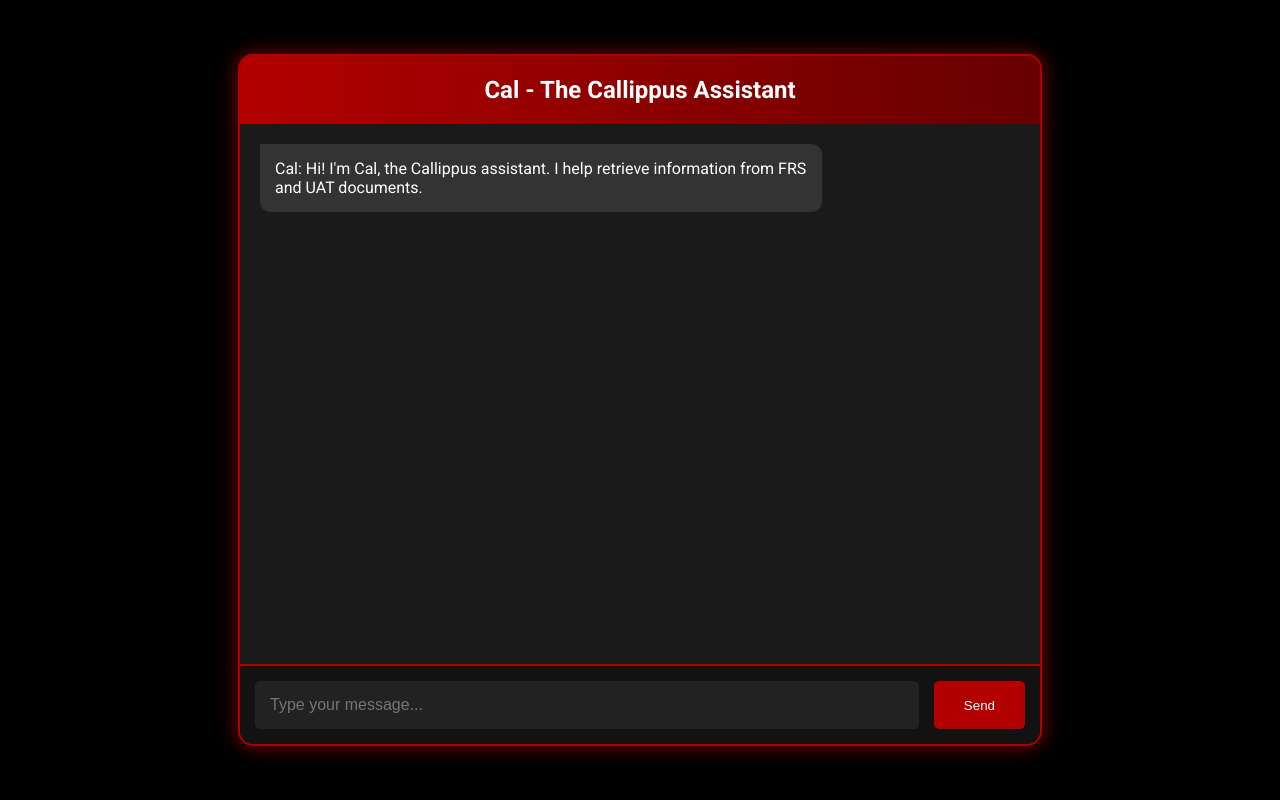
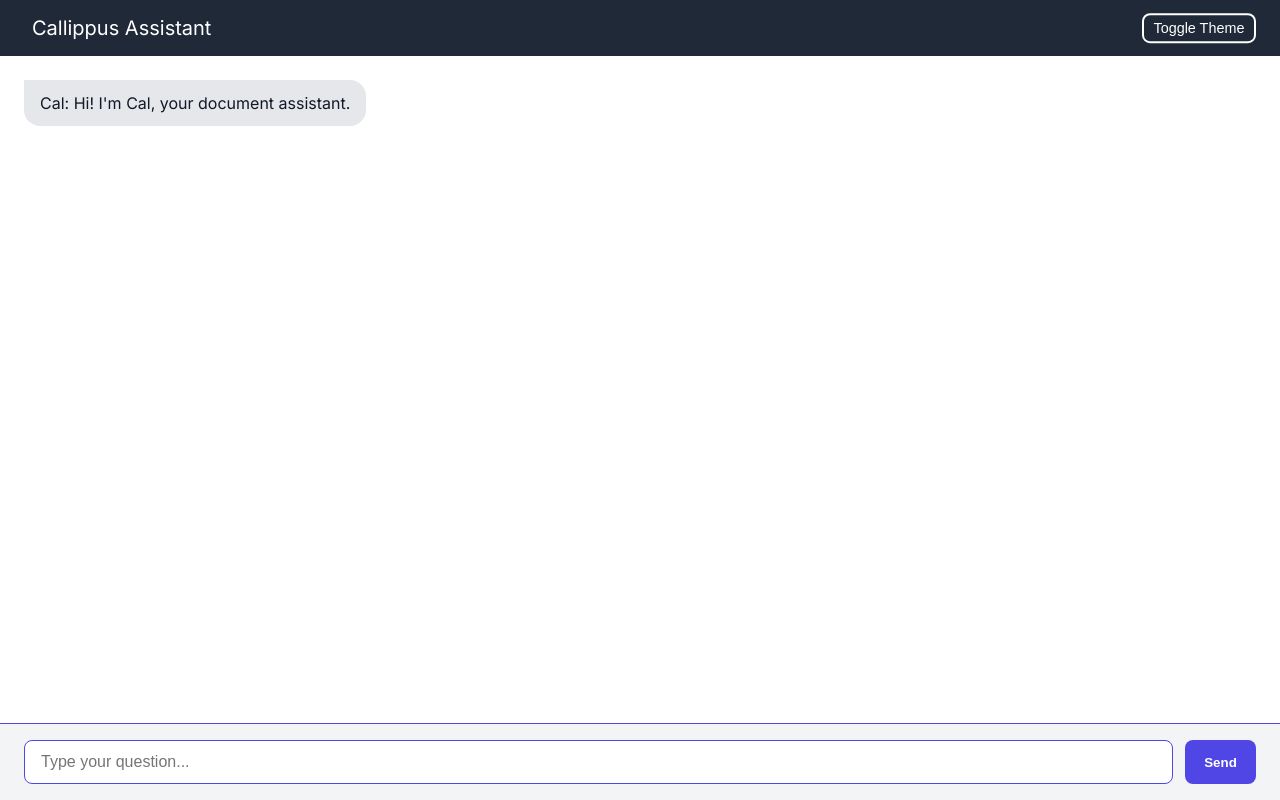
Before and after one commit to SNEAKO7/chatbot_RAG, a plain HTML site: page index.html in a window 1280 px wide. Drawn offline with Linux system fonts and the light colour scheme.

Commit message:
Update index.html

```diff
--- a/index.html
+++ b/index.html
@@ -1,226 +1,210 @@
 <!DOCTYPE html>
 <html lang="en">
 <head>
-    <meta charset="UTF-8">
-    <meta name="viewport" content="width=device-width, initial-scale=1.0">
-    <title>Cal - AI Chatbot</title>
-    <link href="https://fonts.googleapis.com/css2?family=Roboto:wght@400;700&display=swap" rel="stylesheet">
-
+  <meta charset="UTF-8" />
+  <meta name="viewport" content="width=device-width, initial-scale=1.0"/>
+  <title>Callippus Assistant</title>
+  <link href="https://fonts.googleapis.com/css2?family=Inter:wght@400;600&display=swap" rel="stylesheet" />
   <style>
+    :root {
+      --bg: #f9fafb;
+      --header-bg: #1f2937;
+      --header-text: #fff;
+      --chat-bg: #ffffff;
+      --user-bg: #111827;
+      --user-text: #ffffff;
+      --bot-bg: #e5e7eb;
+      --bot-text: #111827;
+      --input-bg: #f3f4f6;
+      --input-text: #000;
+      --accent: #4f46e5;
+    }
+    .dark {
+      --bg: #0f172a;
+      --header-bg: #0f172a;
+      --header-text: #fff;
+      --chat-bg: #1e293b;
+      --user-bg: #334155;
+      --user-text: #fff;
+      --bot-bg: #475569;
+      --bot-text: #fff;
+      --input-bg: #1e293b;
+      --input-text: #fff;
+      --accent: #6366f1;
+    }
+    * { box-sizing: border-box; margin:0; padding:0; }
     body {
-            font-family: 'Roboto', sans-serif;
-            background-color: #000000;
-            color: #ffffff;
-            display: flex;
-            justify-content: center;
-            align-items: center;
-            height: 100vh;
-            margin: 0;
-        }
-
-        .chat-container {
-            width: 90vw;
-            max-width: 800px;
-            background: #1a1a1a;
-            box-shadow: 0px 0px 20px rgba(255, 0, 0, 0.5);
-            border-radius: 15px;
-            overflow: hidden;
-            border: 2px solid #b30000;
-            animation: scaleIn 0.5s ease-out;
-        }
-
-        .chat-header {
-            background: linear-gradient(to right, #b30000, #660000);
-            color: #ffffff;
-            padding: 20px;
-            text-align: center;
-            font-weight: bold;
-            font-size: 24px;
-        }
-
-        .chat-box {
-            height: 70vh;
-            max-height: 500px;
-            overflow-y: auto;
-            padding: 20px;
+      font-family: 'Inter', sans-serif;
+      background: var(--bg);
       display: flex;
       flex-direction: column;
-            background: #1a1a1a;
+      height:100vh;
+      transition: background 0.3s;
+    }
+    .header {
+      background: var(--header-bg);
+      color: var(--header-text);
+      padding: 1rem 2rem;
+      font-size: 1.25rem;
+      position: relative;
+    }
+    .toggle-btn {
+      position: absolute;
+      right: 1.5rem;
+      top: 50%;
+      transform: translateY(-50%);
+      background: none;
+      border: 2px solid var(--header-text);
+      color: var(--header-text);
+      padding: 0.3rem 0.6rem;
+      border-radius: 0.5rem;
+      cursor: pointer;
+      font-size: 0.9rem;
+      transition: background 0.2s, color 0.2s;
+    }
+    .toggle-btn:hover {
+      background: var(--header-text);
+      color: var(--header-bg);
+    }
+    #chatbox {
+      flex: 1;
+      padding: 1.5rem;
+      overflow-y: auto;
+      background: var(--chat-bg);
+      display: flex;
+      flex-direction: column;
+      gap: 1rem;
       scroll-behavior: smooth;
     }
-
-        .user-message, .bot-message {
+    .message {
       max-width: 70%;
-            padding: 15px;
-            border-radius: 10px;
-            margin-bottom: 15px;
-            word-wrap: break-word;
-            position: relative;
+      padding: 0.75rem 1rem;
+      border-radius: 1rem;
       opacity: 0;
-            animation: fadeIn 0.5s ease-in forwards;
+      animation: fadeIn 0.3s forwards;
+      line-height: 1.4;
     }
-
-        .user-message {
-            background: #b30000;
-            color: #ffffff;
+    .user {
+      background: var(--user-bg);
+      color: var(--user-text);
       align-self: flex-end;
       border-top-right-radius: 0;
     }
-
-        .bot-message {
-            background: #333333;
-            color: #ffffff;
+    .bot {
+      background: var(--bot-bg);
+      color: var(--bot-text);
       align-self: flex-start;
       border-top-left-radius: 0;
     }
-
+    @keyframes fadeIn {
+      to { opacity: 1; }
+    }
     .typing {
-            background: #333333;
-            color: #aaaaaa;
-            font-style: italic;
       display: flex;
-            align-items: center;
-            padding: 10px;
-            border-radius: 5px;
-            margin-bottom: 10px;
+      align-self: flex-start;
+      gap: 0.3rem;
     }
-
-        .typing span {
-            display: inline-block;
-            width: 8px;
-            height: 8px;
-            background: #aaaaaa;
+    .dot {
+      width: 0.6rem; height: 0.6rem;
+      background: var(--bot-text);
       border-radius: 50%;
-            margin: 0 2px;
-            animation: pulse 1.2s infinite;
+      animation: bounce 0.8s infinite;
     }
-
-        .typing span:nth-child(2) {
-            animation-delay: 0.2s;
+    .dot:nth-child(2) { animation-delay: 0.2s; }
+    .dot:nth-child(3) { animation-delay: 0.4s; }
+    @keyframes bounce {
+      0%, 80%, 100% { transform: translateY(0); }
+      40% { transform: translateY(-6px); }
     }
-
-        .typing span:nth-child(3) {
-            animation-delay: 0.4s;
+    .input-area {
+      display: flex;
+      padding: 1rem 1.5rem;
+      background: var(--input-bg);
+      border-top: 1px solid var(--accent);
     }
-
-        .chat-input {
-            display: flex;
-            padding: 15px;
-            border-top: 2px solid #b30000;
-            background: #121212;
+    .input-area input {
+      flex:1;
+      padding:0.75rem 1rem;
+      border:1px solid var(--accent);
+      border-radius:0.5rem;
+      outline:none;
+      font-size:1rem;
+      color: var(--input-text);
+      background: var(--chat-bg);
     }
-
-        .chat-input input {
-            flex: 1;
-            padding: 15px;
-            border: none;
-            border-radius: 5px;
-            outline: none;
-            font-size: 16px;
-            background: #222222;
-            color: #ffffff;
+    .input-area button {
+      margin-left:0.75rem;
+      padding:0.75rem 1.2rem;
+      border:none;
+      border-radius:0.5rem;
+      background: var(--accent);
+      color:#fff;
+      font-weight:600;
+      cursor:pointer;
+      transition: background 0.2s;
     }
-
-        .chat-input button {
-            margin-left: 15px;
-            background: #b30000;
-            color: #ffffff;
-            border: none;
-            padding: 15px 30px;
-            border-radius: 5px;
-            cursor: pointer;
-        }
-
-        .chat-input button:hover {
-            background: #990000;
-        }
-
-        @keyframes fadeIn {
-            from {
-                opacity: 0;
-                transform: translateY(10px);
-            }
-            to {
-                opacity: 1;
-                transform: translateY(0);
-            }
-        }
-
-        @keyframes pulse {
-            0%, 100% {
-                opacity: 0.5;
-            }
-            50% {
-                opacity: 1;
-            }
+    .input-area button:hover {
+      background: darken(var(--accent),10%);
     }
   </style>
 </head>
 <body>
-    <div class="chat-container">
-        <div class="chat-header">Cal - The Callippus Assistant</div>
-        <div class="chat-box" id="chatbox">
-            <div class="bot-message">Cal: Hi! I'm Cal, the Callippus assistant. I help retrieve information from FRS and UAT documents.</div>
+  <div class="header">
+    Callippus Assistant
+    <button class="toggle-btn" onclick="document.body.classList.toggle('dark')">
+      Toggle Theme
+    </button>
   </div>
-        <div class="chat-input">
-            <input type="text" id="userInput" placeholder="Type your message..." onkeypress="handleKeyPress(event)">
+  <div id="chatbox">
+    <div class="message bot">Cal: Hi! I'm Cal, your document assistant.</div>
+  </div>
+  <div class="input-area">
+    <input id="userInput" type="text" placeholder="Type your question..." onkeypress="if(event.key==='Enter') sendMessage()" />
     <button onclick="sendMessage()">Send</button>
-        </div>
   </div>
 
   <script>
-        function sendMessage() {
-            let userInput = document.getElementById("userInput").value.trim();
-            if (userInput === "") return;
-
-            let chatbox = document.getElementById("chatbox");
-
-            // Add user message to chat
-            let userMessage = document.createElement("div");
-            userMessage.classList.add("user-message");
-            userMessage.innerText = "You: " + userInput;
-            chatbox.appendChild(userMessage);
-
-            // Add typing indicator
-            let typingIndicator = document.createElement("div");
-            typingIndicator.classList.add("bot-message", "typing");
-            typingIndicator.innerHTML = 'Cal is typing<span></span><span></span><span></span>';
-            chatbox.appendChild(typingIndicator);
-
-            chatbox.scrollTop = chatbox.scrollHeight;
-
-            fetch("/chat", {
-                method: "POST",
-                headers: { "Content-Type": "application/json" },
-                body: JSON.stringify({ message: userInput })
+    function sendMessage(){
+      const input = document.getElementById('userInput');
+      const text = input.value.trim();
+      if(!text) return;
+      addMessage('user', 'You: '+text);
+      input.value='';
+      showTyping();
+      fetch('/chat',{
+        method:'POST',
+        headers:{'Content-Type':'application/json'},
+        body: JSON.stringify({message:text})
       })
-            .then(response => response.json())
-            .then(data => {
-                chatbox.removeChild(typingIndicator);
-
-                let botMessage = document.createElement("div");
-                botMessage.classList.add("bot-message");
-                botMessage.innerText = "Cal: " + data.response;
-                chatbox.appendChild(botMessage);
-
-                chatbox.scrollTop = chatbox.scrollHeight;
+      .then(r=>r.json())
+      .then(data=>{
+        hideTyping();
+        addMessage('bot','Cal: '+data.response);
       })
-            .catch(error => {
-                chatbox.removeChild(typingIndicator);
-                let errorMessage = document.createElement("div");
-                errorMessage.classList.add("bot-message");
-                errorMessage.innerText = "Cal: Sorry, I encountered an error.";
-                chatbox.appendChild(errorMessage);
-                chatbox.scrollTop = chatbox.scrollHeight;
+      .catch(err=>{
+        hideTyping();
+        addMessage('bot','Cal: Oops, something went wrong.');
       });
-
-            document.getElementById("userInput").value = "";
     }
 
-        function handleKeyPress(event) {
-            if (event.key === "Enter") {
-                sendMessage();
+    function addMessage(who, text){
+      const div=document.createElement('div');
+      div.classList.add('message', who);
+      div.textContent=text;
+      document.getElementById('chatbox').append(div);
+      div.scrollIntoView({behavior:'smooth'});
     }
+
+    let typingEl;
+    function showTyping(){
+      typingEl=document.createElement('div');
+      typingEl.classList.add('typing');
+      typingEl.innerHTML='<div class="dot"></div><div class="dot"></div><div class="dot"></div>';
+      document.getElementById('chatbox').append(typingEl);
+      typingEl.scrollIntoView({behavior:'smooth'});
+    }
+    function hideTyping(){
+      typingEl?.remove();
     }
   </script>
 </body>
```
Lines whose indentation alone changed are shown as unchanged.
